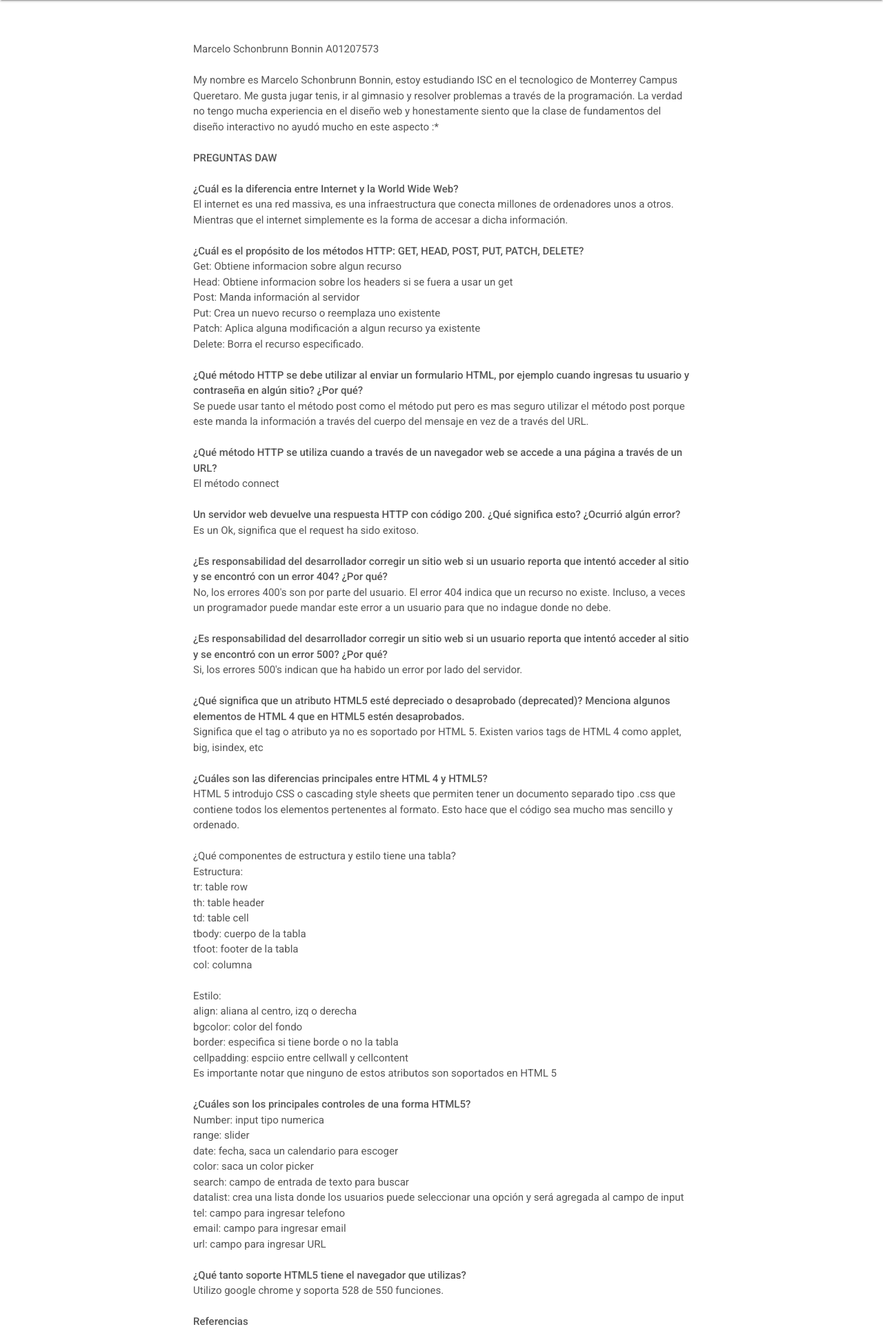
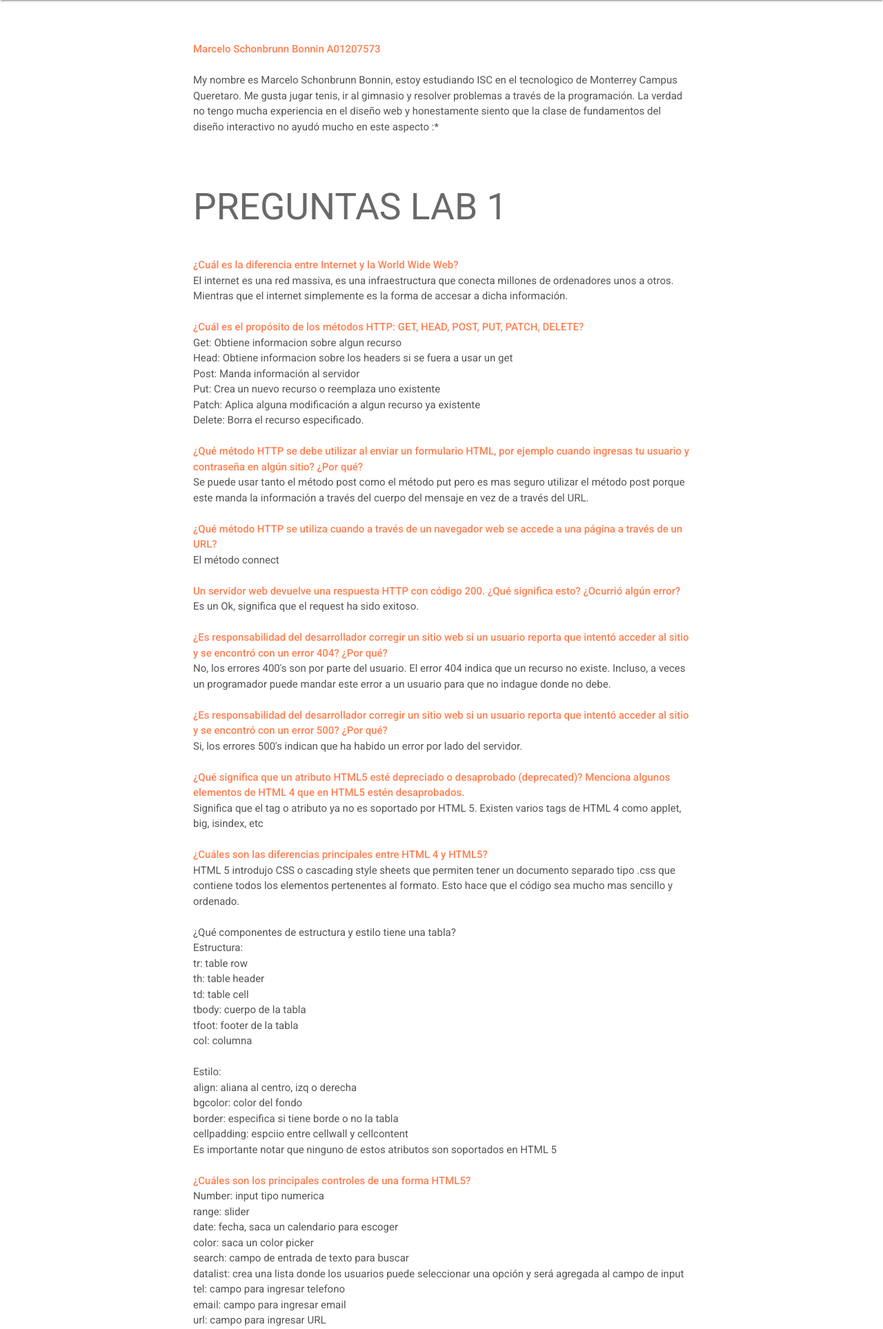
Before and after one commit to mschonb/A01207573-DAW, a PHP site: page /index.html.html in a window 1280 px wide. Shown: the part 64-1991 px from the top of the page at 69% size. Run offline with PHP 8.4, Linux system fonts and the light colour scheme; some libraries are stand-ins or nearby versions.

Commit message:
Agregar Respuesta a 3 preguntas del LAB 3, agregar footer y datos mios y del IDE dentro del footer, cambiar color de Strong a coral

```diff
--- a/Labs/css/styles.css
+++ b/Labs/css/styles.css
@@ -2,7 +2,7 @@
 @import 'https://fonts.googleapis.com/css?family=Roboto:300,400,500';
 
 section{
-    font-family: "Roboto","Helvetica", "Arial". sans-serif;
+    font-family: "Roboto","Helvetica", "Arial", sans-serif;
     margin: 0 auto;
     max-width: 50em;
     line-height: 1.5;
@@ -18,3 +18,15 @@ h2 {
 a {
   color: lightcoral;
 }
+
+footer{
+    font-family: "Roboto", "Helvetica", "Arial", sans-serif;
+    margin: 0 auto;
+    max-width: 50em;
+    color: #555;
+    opacity: 0.85
+}
+
+strong{
+    color:coral;
+}
--- a/Labs/index.html.html
+++ b/Labs/index.html.html
@@ -32,14 +32,14 @@
 </nav>
       <body>
       <section>
-          Marcelo Schonbrunn Bonnin A01207573<br><br>
+         <strong> Marcelo Schonbrunn Bonnin A01207573</strong><br><br>
           My nombre es Marcelo Schonbrunn Bonnin, estoy estudiando ISC en el tecnologico de Monterrey Campus Queretaro. Me gusta jugar tenis, ir al gimnasio y resolver problemas a través de la programación. La verdad no tengo mucha experiencia en el diseño web y honestamente siento que la clase de fundamentos del diseño interactivo no ayudó mucho en este aspecto :*
           <br><br>
 
 
-          <strong>
-            PREGUNTAS DAW
-              <br><br>
+          <strong><h2>
+            PREGUNTAS LAB 1
+              <br></h2><br>
             ¿Cuál es la diferencia entre Internet y la World Wide Web?
           </strong><br>
 
@@ -154,11 +154,38 @@
 <br>
 
       </section>
+          <section>
+            <strong><h2>
+            PREGUNTAS LAB 2
+            <br></h2><br>
+              Como ingeniero de software ¿cuál es tu recomendación sobre el uso de !important en un CSS?
+              </strong><br>
+              !important sirve para definir que un elemento en un css debe tomar prioridad sobre los demás, dejando por lado la jerarquía usual. Como ingeniero en software me parece que se debe usar !important lo menos posible ya que puede causar que el código sea super dificil de debugear. Además, me parece que casi siempre hay una forma de implementar el código sin usar !important.
+              <br><br>
+
+              <strong>Si se pone una imagen de fondo en una página HTML, ¿por qué debe escogerse con cuidado?</strong><br>
+              Porque al poner una imagen fija no tomamos en cuenta las pantallas de diferente tamaño y por lo tanto, la imagen se puede ver bien en una cierta computadora pero muy mal en un dispositivo movil como un celular.
+              <br><br>
+
+              <strong>Como ingeniero de software, ¿cuál es tu recomendación al elegir las unidades de un propiedad de estilo entre %, px y pt?</strong><br>
+              Recomiendo usar % porque px y pt son unidades fijas y no escalan conforme a la pantalla del usuario
+              <br><br>
+
+              <strong>
+                  ¿Por qué el uso de una versión minimizada del CSS mejora el rendimiento del sitio?
+              </strong><br>
+
+
+
+
+
+
+          </section>
         </body>
 
-    <body>
-      <!--Import jQuery before materialize.js-->
-      <script type="text/javascript" src="https://code.jquery.com/jquery-3.2.1.min.js"></script>
-      <script type="text/javascript" src="js/materialize.min.js"></script>
-    </body>
+    <footer>
+        Marcelo Schonbrunn Bonnin A01207573.
+        <br>Realizado con BRACKETS
+        <a href="http://brackets.io/">http://brackets.io/</a>.
+    </footer>
   </html>
```
